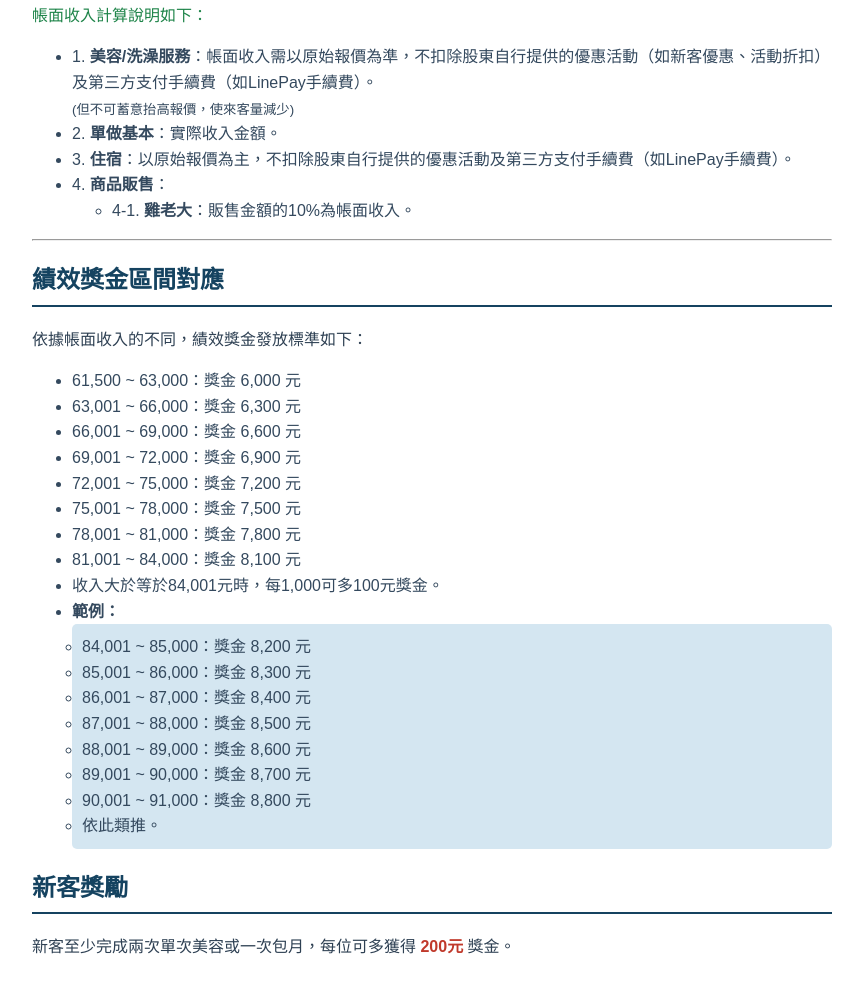
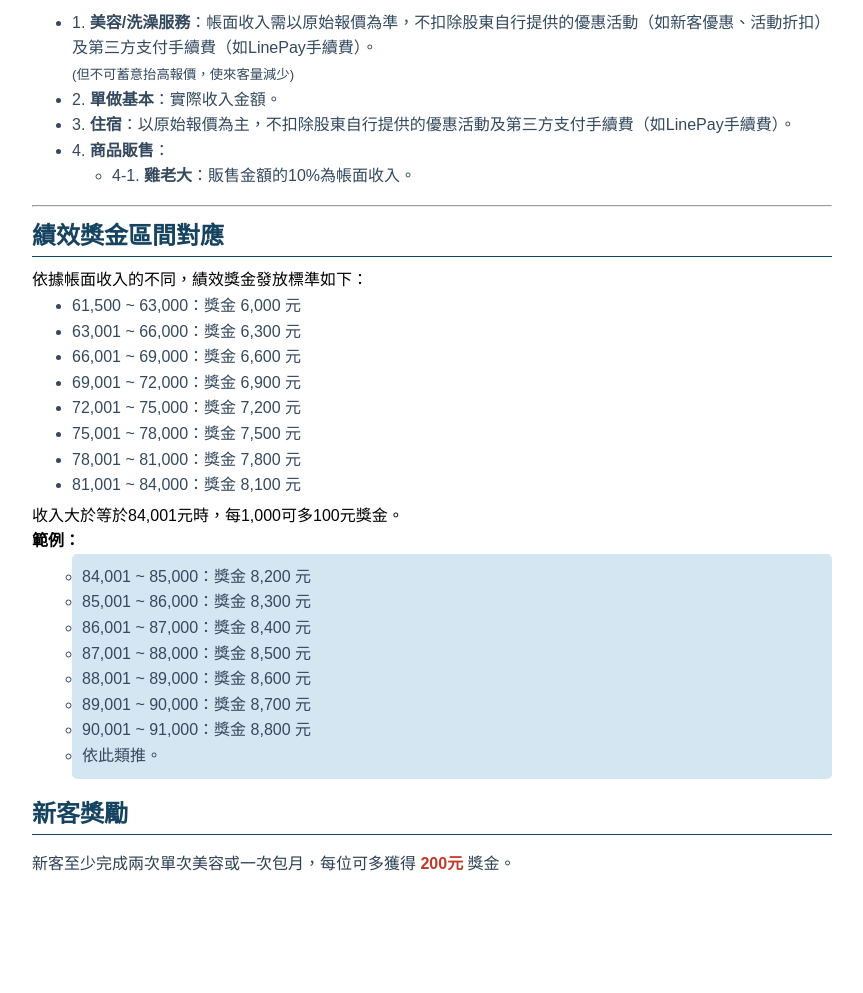
Before and after one commit to SaccWu1020/petssalarydesc, a plain HTML site: page index.html in a window 1280 px wide. Shown: the part 529-1522 px from the top of the page, without its empty margins (208-1071 px from the left). After the commit the page ends 1442 px from the top, so only its background shows below. Drawn offline with Linux system fonts and the light colour scheme.

Commit message:
Update index.html

```diff
--- a/index.html
+++ b/index.html
@@ -23,12 +23,19 @@
 
         h2 {
             color: #154360;
-            border-bottom: 2px solid #154360;
-            padding-bottom: 5px;
+            border-bottom: 1px solid #154360;
+            padding-bottom: 1px;
+            margin-top: 10px;
+            margin-bottom: 10px;
         }
 
         p {
             color: #2e4053;
+        }
+
+        ul,
+        ol {
+            margin-top: 0px;
         }
 
         li {
@@ -104,9 +111,8 @@
     <hr>
 
     <h2>績效獎金區間對應</h2>
-    <p>依據帳面收入的不同，績效獎金發放標準如下：</p>
-
-    <ul>
+    依據帳面收入的不同，績效獎金發放標準如下：
+    <ul style="margin-bottom: 5px;">
         <li>61,500 ~ 63,000：獎金 6,000 元</li>
         <li>63,001 ~ 66,000：獎金 6,300 元</li>
         <li>66,001 ~ 69,000：獎金 6,600 元</li>
@@ -115,8 +121,10 @@
         <li>75,001 ~ 78,000：獎金 7,500 元</li>
         <li>78,001 ~ 81,000：獎金 7,800 元</li>
         <li>81,001 ~ 84,000：獎金 8,100 元</li>
-        <li>收入大於等於84,001元時，每1,000可多100元獎金。</li>
-        <li><strong>範例：</strong></li>
+    </ul>
+    <span>收入大於等於84,001元時，每1,000可多100元獎金。</span><br>
+    <strong>範例：</strong>
+    <ul>
         <ul class="example">
             <li>84,001 ~ 85,000：獎金 8,200 元</li>
             <li>85,001 ~ 86,000：獎金 8,300 元</li>
```
